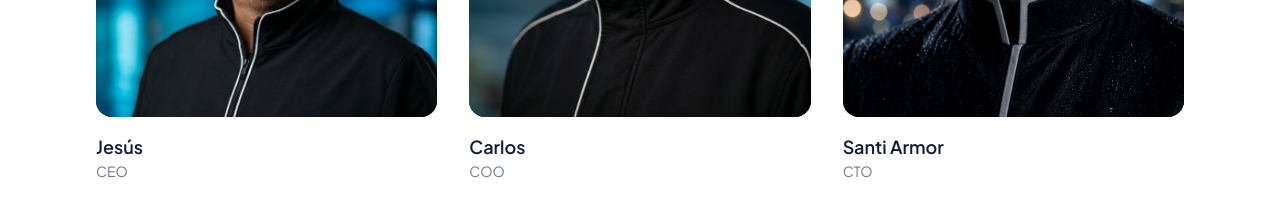
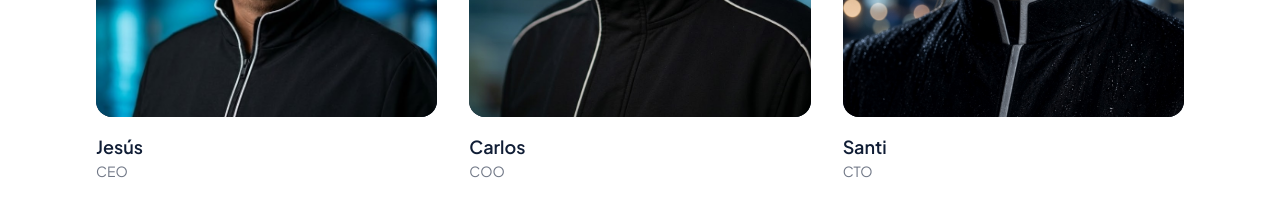
Before and after one commit to yvybitec-Bigbot/pagos-labs-site, a Next.js app: page / in a window 1280 px wide. Shown: the part 2200-2423 px from the top of the page. Built offline with nearby package versions, Linux system fonts and the light colour scheme; no server answers.

Commit message:
Team: Santi without surname

```diff
--- a/src/components/Nosotros.tsx
+++ b/src/components/Nosotros.tsx
@@ -32,7 +32,7 @@ const EQUIPO = [
     photo: "/team/carlos.jpg",
   },
   {
-    name: "Santi Armor",
+    name: "Santi",
     role: "CTO",
     photo: "/team/santi-armor.jpg",
   },
```
